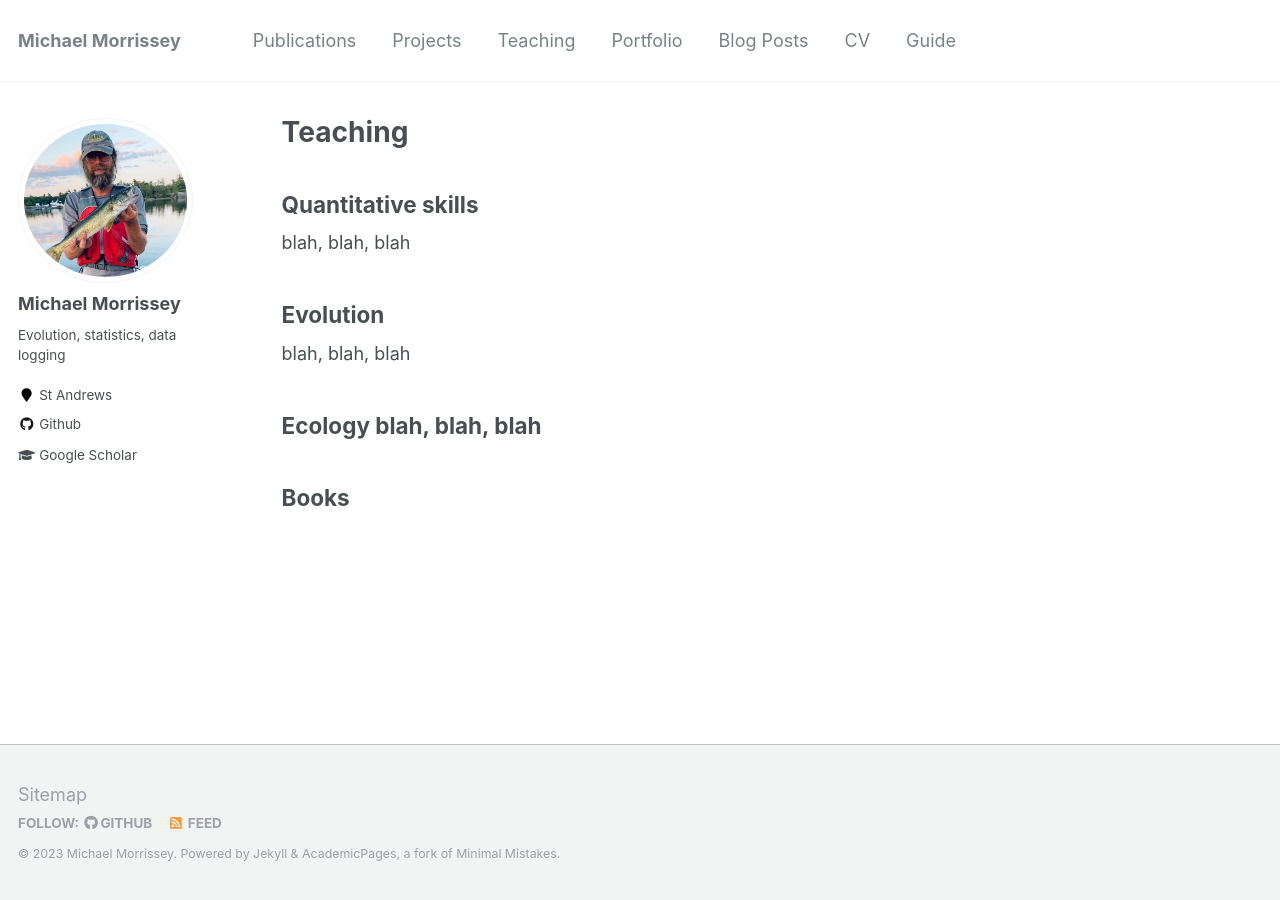
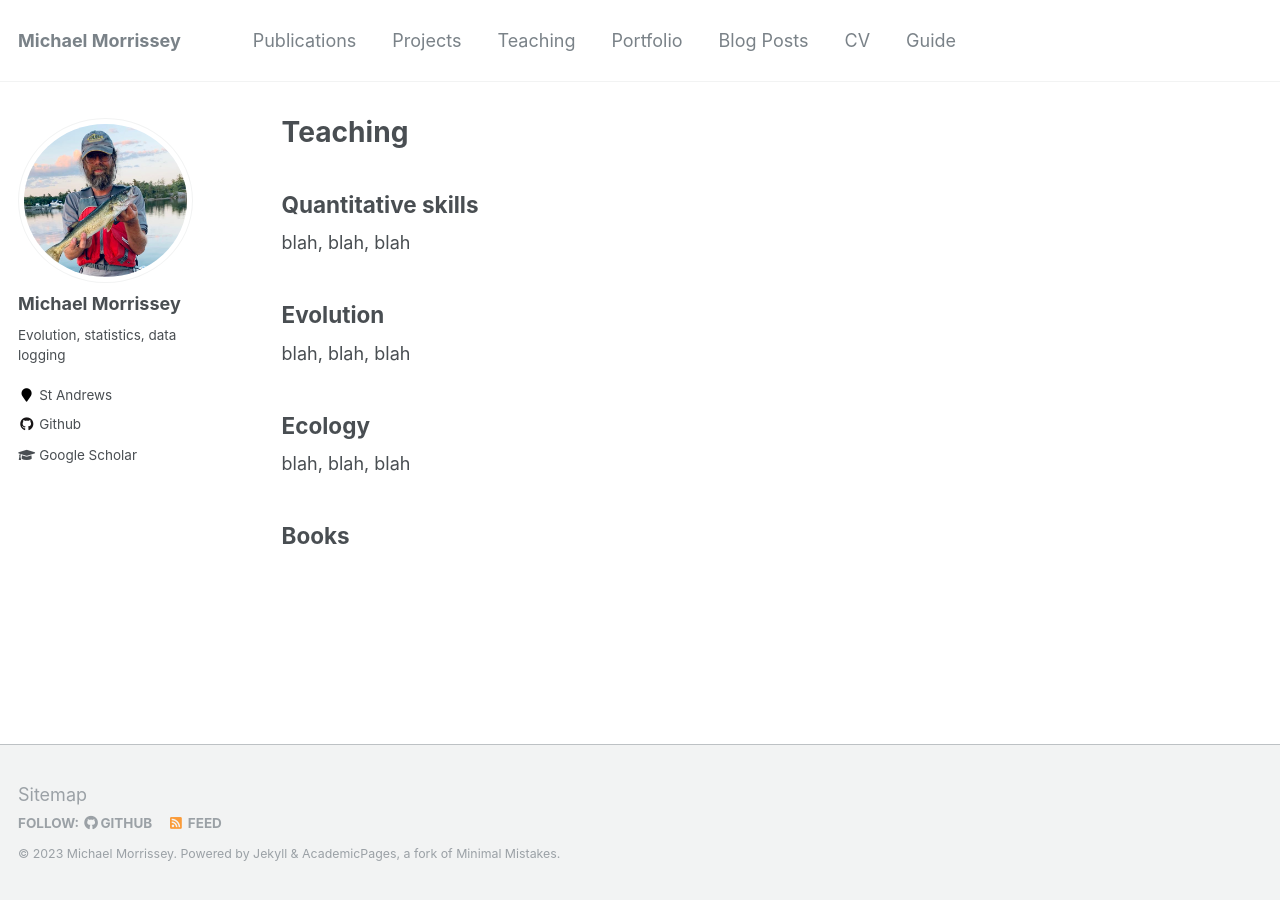
Before and after one commit to mbmorrissey/mbmorrissey.github.io, a Jekyll site: the page built from _pages/teaching.html, in a window 1280 px wide. Built offline with Jekyll 4.4.1, drawn with Linux system fonts in a browser that asks for light colours.

```diff
--- a/_pages/teaching.html
+++ b/_pages/teaching.html
@@ -20,10 +20,10 @@ blah, blah, blah
 
 <h2>Evolution</h2>
 
-blah, blah, blah</h2>
+blah, blah, blah
 
-<h2>Ecology
+<h2>Ecology</h2>
 
-blah, blah, blah</h2>
+blah, blah, blah
 
-<h2>Books
+<h2>Books</h2>
```
